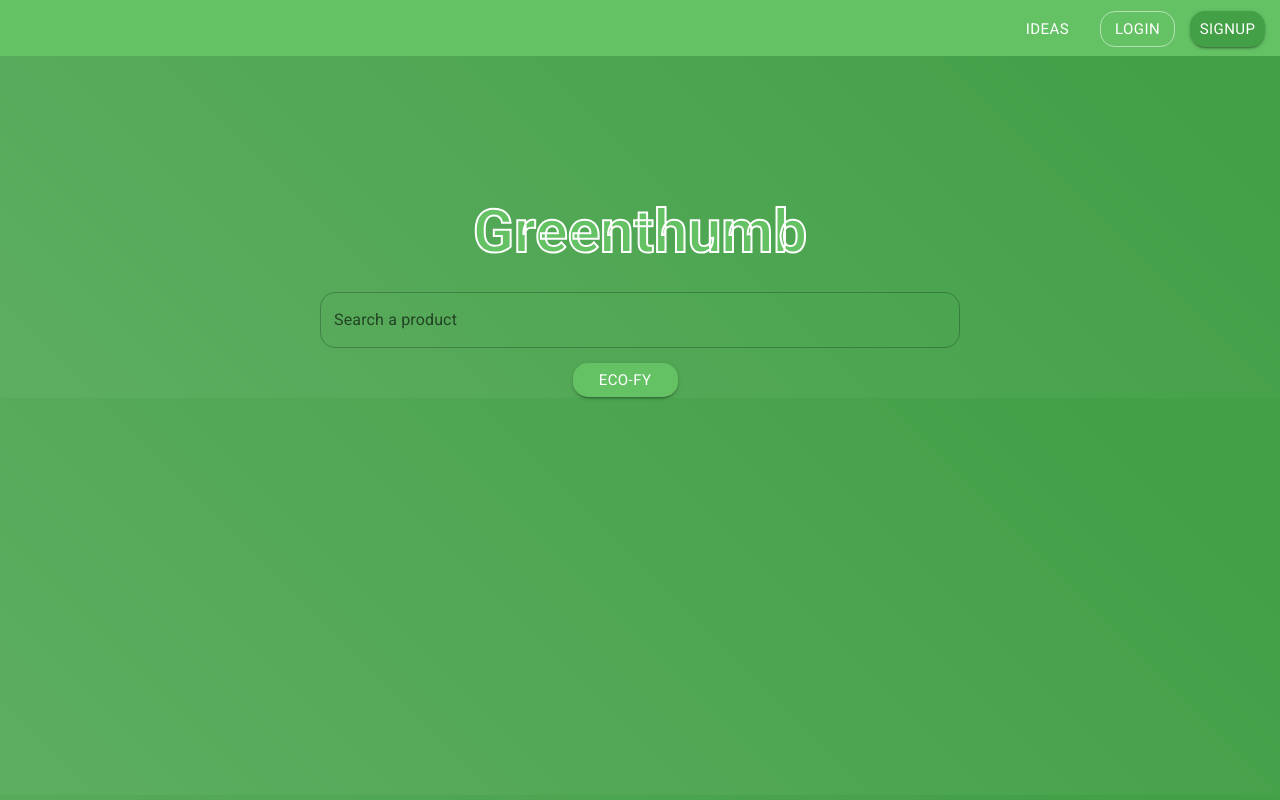
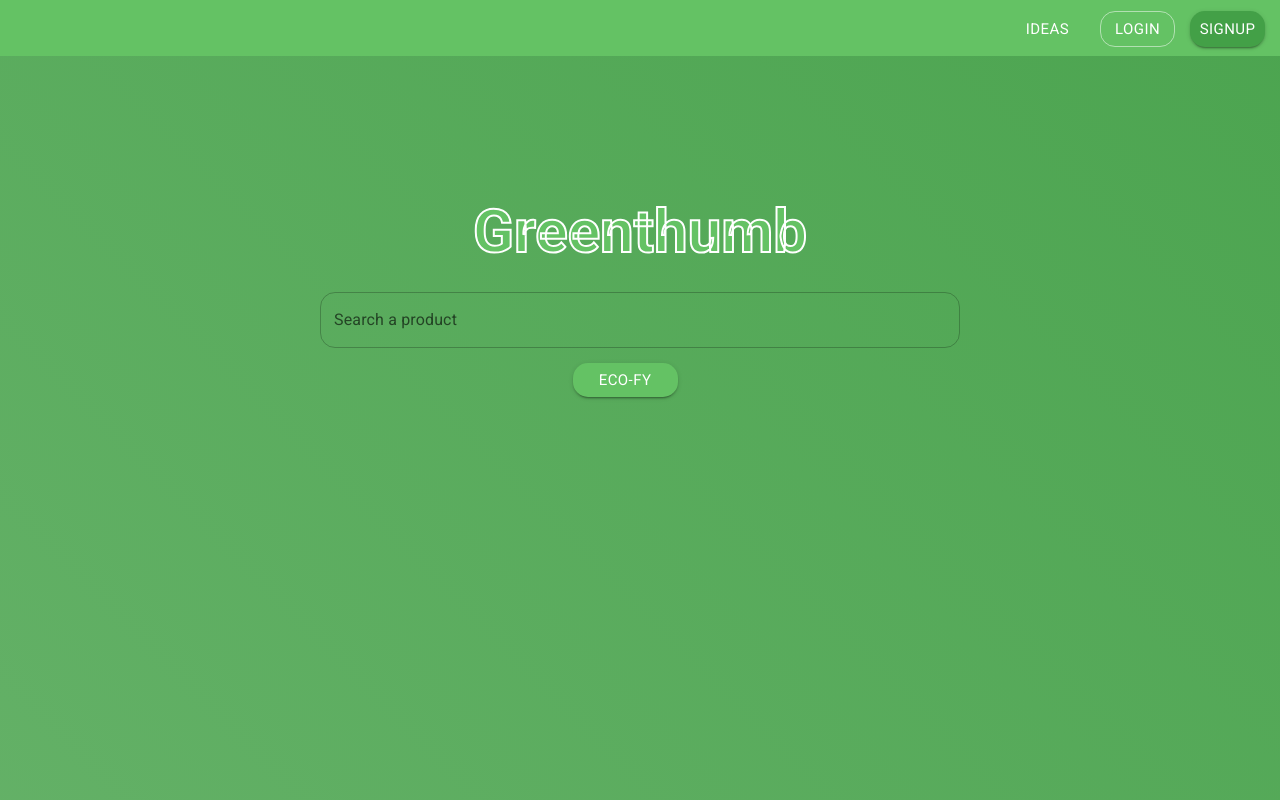
Before and after one commit to no-self-required/greenthumb, a React (Create React App) app in the folder client/: page / in a window 1280 px wide. Built offline with nearby package versions, Linux system fonts and the light colour scheme.

Commit message:
navbar change

```diff
--- a/client/src/components/Navbar.scss
+++ b/client/src/components/Navbar.scss
@@ -7,10 +7,10 @@ body {
   font-family: $font-family;
   font-size: $font-size;
   background-size: 200% 100% !important;
-  animation: move 10s ease infinite;
+  animation: move 8s ease infinite;
   transform: translate3d(0, 0, 0);
-  background: linear-gradient(45deg, #68b36b 20%, #43a047 90%);
-  height: 100%;
+  background: linear-gradient(45deg, #68b36b 1%, #43a047 99%);
+  height: 100vh;
 }
 
 .nav {
```
